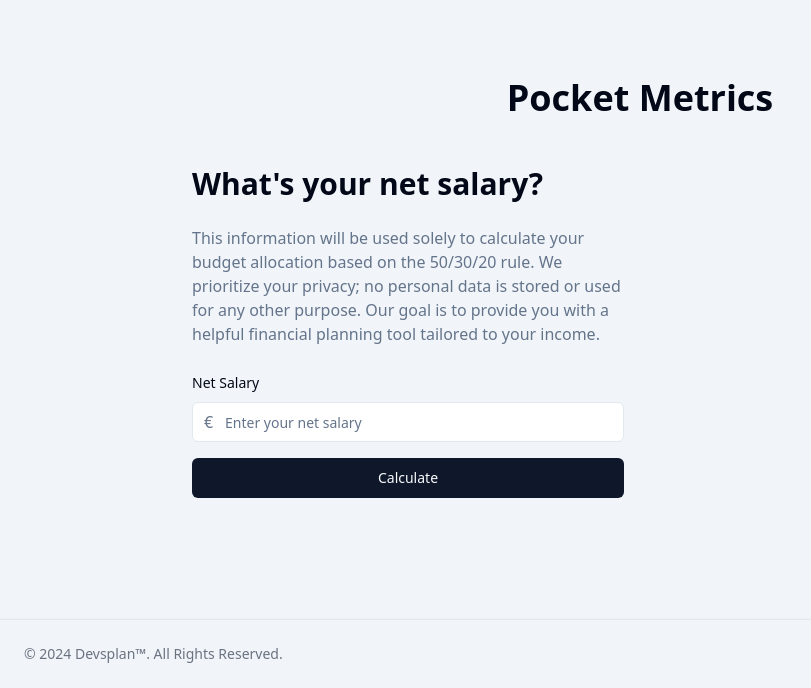
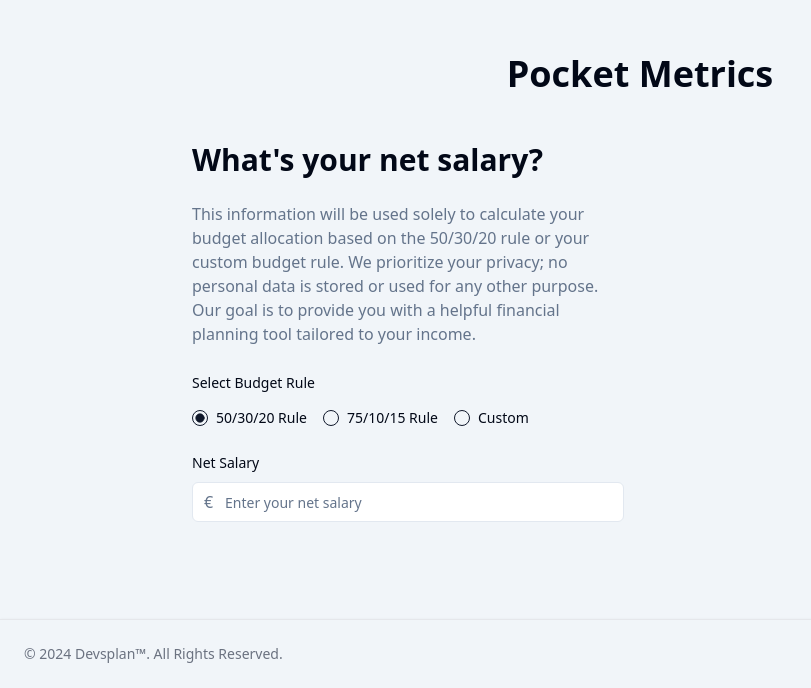
Before and after one commit to pedropcruz/pocket-metrics, a React (Vite) app: page / in a window 1280 px wide. Shown: the part 112-800 px from the top of the page, without its empty margins (0-811 px from the left). Built offline with nearby package versions, Linux system fonts and the light colour scheme.

Commit message:
fix(SalaryForm): Updated SalaryForm
- Remove submit button from form
- Everytime user select from radio button or have anything on input, its should be reflected on Chart

```diff
--- a/src/components/SalaryForm/index.tsx
+++ b/src/components/SalaryForm/index.tsx
@@ -1,8 +1,10 @@
-import { useState } from "react";
+import { useEffect, useState } from "react";
 import { z } from "zod";
+
+import { RuleSelector } from "@/components/RuleSelector";
+
 import { Label } from "@/components/ui/label";
 import { Input } from "@/components/ui/input";
-import { Button } from "@/components/ui/button";
 
 const salarySchema = z
   .number({
@@ -15,13 +17,19 @@ const salarySchema = z
 const SalaryForm = ({ onSubmit }: SalaryFormProps) => {
   const [salary, setSalary] = useState("");
   const [error, setError] = useState("");
+  const [touched, setTouched] = useState(false);
+  const [budgetRule, setBudgetRule] = useState<BudgetRule>({
+    needs: 50,
+    wants: 30,
+    savings: 20,
+  });
 
-  const handleSubmit = (e: React.FormEvent<HTMLFormElement>) => {
-    e.preventDefault();
+  useEffect(() => {
+    if (touched && salary !== "") {
       try {
         const parsedSalary = salarySchema.parse(Number(salary));
         setError("");
-      onSubmit(parsedSalary);
+        onSubmit(parsedSalary, budgetRule);
       } catch (error) {
         if (error instanceof z.ZodError) {
           setError(error.issues[0].message);
@@ -29,6 +37,20 @@ const SalaryForm = ({ onSubmit }: SalaryFormProps) => {
           setError("An unexpected error occurred. Please try again.");
         }
       }
+    } else if (salary === "" && touched) {
+      setError("Salary is required");
+    } else {
+      setError("");
+    }
+  }, [salary, budgetRule, onSubmit, touched]);
+
+  const handleSalaryChange = (e: React.ChangeEvent<HTMLInputElement>) => {
+    setSalary(e.currentTarget.value);
+    if (!touched) setTouched(true);
+  };
+
+  const handleRuleChange = (newBudgetRule: BudgetRule) => {
+    setBudgetRule(newBudgetRule);
   };
 
   return (
@@ -37,13 +59,13 @@ const SalaryForm = ({ onSubmit }: SalaryFormProps) => {
         <h1 className="text-3xl font-bold mb-6">What's your net salary?</h1>
         <p className="text-muted-foreground">
           This information will be used solely to calculate your budget
-          allocation based on the 50/30/20 rule. We prioritize your privacy; no
-          personal data is stored or used for any other purpose. Our goal is to
-          provide you with a helpful financial planning tool tailored to your
-          income.
+          allocation based on the 50/30/20 rule or your custom budget rule. We
+          prioritize your privacy; no personal data is stored or used for any
+          other purpose. Our goal is to provide you with a helpful financial
+          planning tool tailored to your income.
         </p>
       </div>
-      <form className="space-y-4" onSubmit={handleSubmit}>
+      <RuleSelector onRuleChange={handleRuleChange} budgetRule={budgetRule} />
       <div className="space-y-2">
         <Label htmlFor="net-salary">Net Salary</Label>
         <div className="relative">
@@ -56,15 +78,12 @@ const SalaryForm = ({ onSubmit }: SalaryFormProps) => {
             placeholder="Enter your net salary"
             className="pl-8"
             value={salary}
-              onChange={(e) => setSalary(e.target.value)}
+            onChange={handleSalaryChange}
+            onBlur={() => setTouched(true)}
           />
         </div>
         {error && <p className="text-destructive">{error}</p>}
       </div>
-        <Button type="submit" className="w-full">
-          Calculate
-        </Button>
-      </form>
     </div>
   );
 };
--- a/src/components/SalaryForm/types.d.ts
+++ b/src/components/SalaryForm/types.d.ts
@@ -1,3 +1,3 @@
 interface SalaryFormProps {
-  onSubmit: (salary: number) => void;
+  onSubmit: (salary: number, budgetRule: BudgetRule) => void;
 }
```
Also changed, not shown: 1 other file (tests, documents, lock files or other folders). Lines whose indentation alone changed are shown as unchanged.
